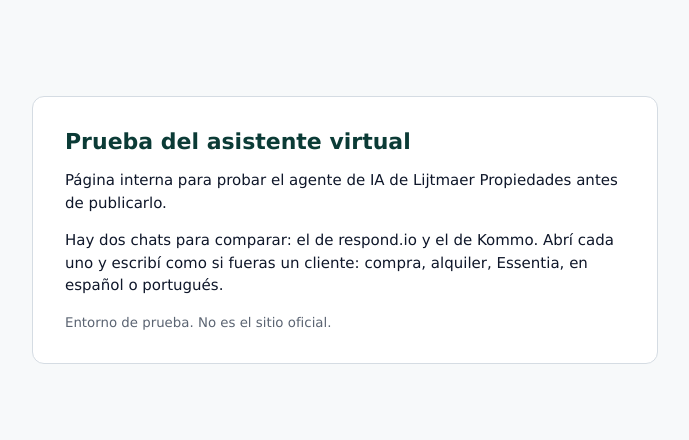
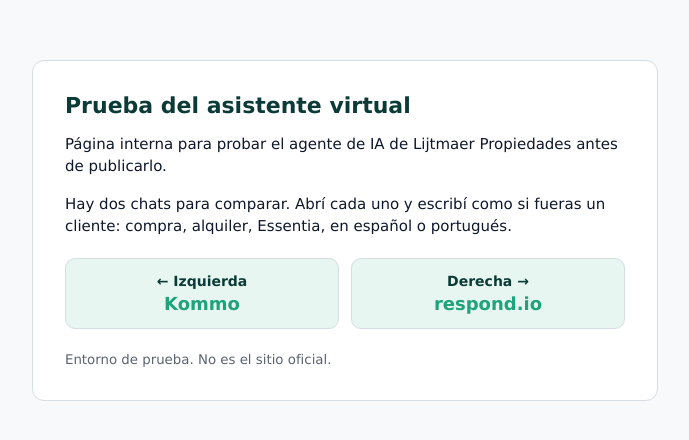
Before and after one commit to formigonidario-stack/gropera, a plain HTML site: page agente-lijtmaer/index.html in a window 1280 px wide. Shown: the part 186-626 px from the top of the page, without its empty margins (295-984 px from the left). Drawn offline with Linux system fonts and the light colour scheme; a script that the page names is missing.

Commit message:
Label chat positions on Lijtmaer test page (Kommo left, respond.io right)
Co-Authored-By: Claude Opus 5.5 <noreply@anthropic.com>

```diff
--- a/agente-lijtmaer/index.html
+++ b/agente-lijtmaer/index.html
@@ -11,13 +11,21 @@
   h1{font-size:22px;margin:0 0 12px;color:#0b3b36}
   p{line-height:1.5;font-size:15px}
   small{color:#5b6472}
+  .chats{display:flex;gap:12px;margin:20px 0}
+  .chats div{flex:1;border:1px solid #d5dce3;border-radius:10px;padding:14px;background:#e8f6f1;text-align:center}
+  .chats strong{display:block;color:#0b3b36;font-size:14px;margin-bottom:4px}
+  .chats span{font-size:18px;font-weight:bold;color:#1fa37a}
 </style>
 </head>
 <body>
 <main>
   <h1>Prueba del asistente virtual</h1>
   <p>Página interna para probar el agente de IA de Lijtmaer Propiedades antes de publicarlo.</p>
-  <p>Hay dos chats para comparar: el de respond.io y el de Kommo. Abrí cada uno y escribí como si fueras un cliente: compra, alquiler, Essentia, en español o portugués.</p>
+  <p>Hay dos chats para comparar. Abrí cada uno y escribí como si fueras un cliente: compra, alquiler, Essentia, en español o portugués.</p>
+  <div class="chats">
+    <div><strong>&larr; Izquierda</strong><span>Kommo</span></div>
+    <div><strong>Derecha &rarr;</strong><span>respond.io</span></div>
+  </div>
   <small>Entorno de prueba. No es el sitio oficial.</small>
 </main>
 <!-- This site is converting visitors into subscribers and customers with https://respond.io -->
```
